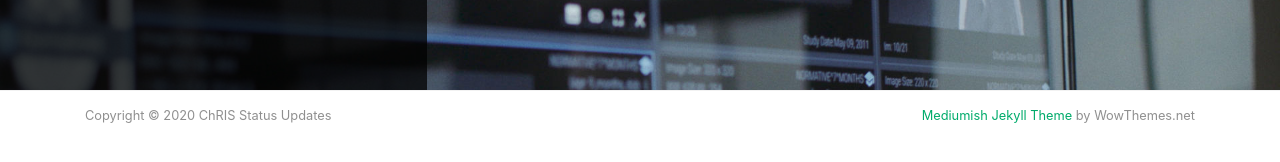
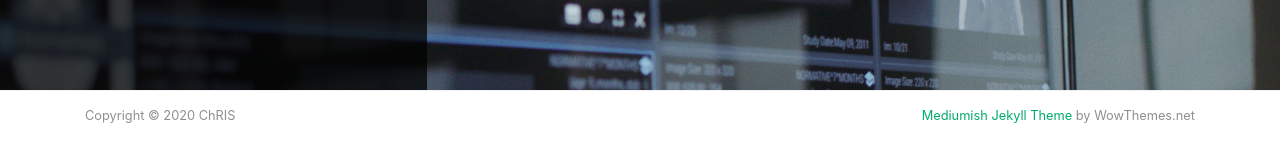
Before and after one commit to FNNDSC/website-old, a Jekyll site: the page built from index.html, in a window 1280 px wide and 900 px high, scrolled down 1303 px. Shown: the part 701-863 px from the top of the window. Built offline with Jekyll 4.4.1, drawn with Linux system fonts in a browser that asks for light colours; nearby versions of some CDN libraries; the list of posts is cut into pages by our own code; some of the changed text lies outside the part shown.

Commit message:
s/status/website

```diff
--- a/_config.yml
+++ b/_config.yml
@@ -1,10 +1,10 @@
 # Site
-name: "ChRIS Status Updates"
-title: "status"
+name: "ChRIS"
+title: "website"
 description: "The latest developments and news on the <a href=\"http://www.bu.edu/rhcollab/projects/radiology/\">ChRIS project</a>."
 logo: 'assets/images/logo.png'
 favicon: 'assets/images/logo.png'
-baseurl: /status
+baseurl: /website
 #google_analytics: 'UA-46278016-1'
 #disqus: 'demowebsite'
 #mailchimp-list: 'https://wowthemes.us11.list-manage.com/subscribe/post?u=8aeb20a530e124561927d3bd8&amp;id=8c3d2d214b'
```
